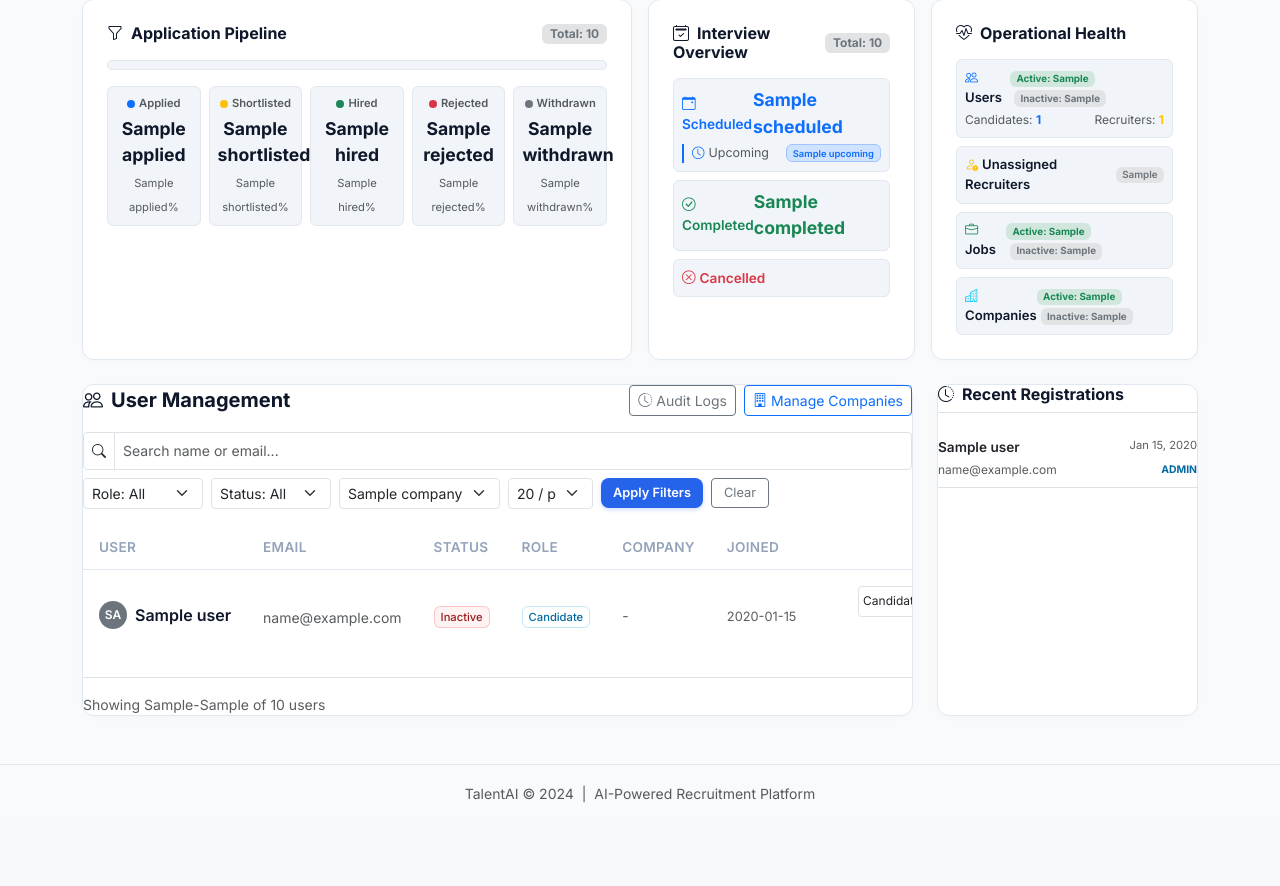
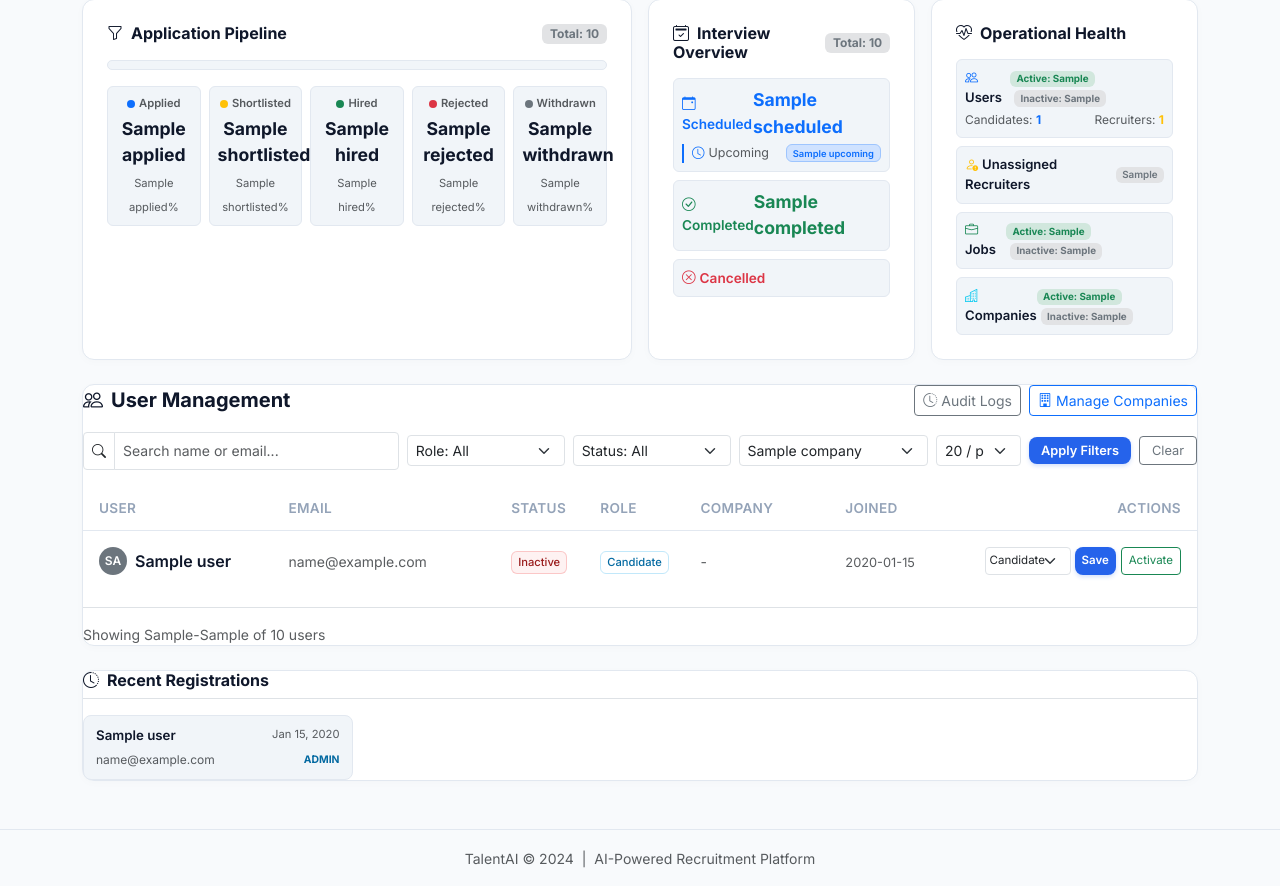
Before and after one commit to govindturkar69-crypto/TalentAI-Recruitment-Platform, a Flask app: template templates/admin_dashboard.html in a window 1280 px wide. Shown: the part 356-1242 px from the top of the page. Before the commit the page ends 1159 px from the top, so only its background shows below. Run offline with Flask 3, Linux system fonts and the light colour scheme; the template is opened without the code that fills it: most values are stand-ins (such as "Sample title", 1, 10 or a date in 2020); some libraries are stand-ins or nearby versions.

Commit message:
fix(ui): polish admin dashboard and audit layouts

```diff
--- a/static/css/style.css
+++ b/static/css/style.css
@@ -1290,3 +1290,128 @@ main.container { animation: fadeInUp 0.35s var(--ease); }
 .form-control-sm, .form-select-sm {
   min-height: 31px;
 }
+
+/* ── Admin Dashboard & Audit Logs Layout Polish ───────────────── */
+.col-admin-management,
+.col-admin-recent {
+  width: 100%;
+  flex: 0 0 auto;
+  padding-right: calc(var(--bs-gutter-x) * .5);
+  padding-left: calc(var(--bs-gutter-x) * .5);
+}
+
+@media (min-width: 1600px) {
+  .col-admin-management {
+    width: 75%;
+  }
+
+  .col-admin-recent {
+    width: 25%;
+  }
+}
+
+/* User Filter Grid */
+.user-filter-grid {
+  display: grid;
+  grid-template-columns: 1fr;
+  gap: 0.5rem;
+  align-items: center;
+}
+
+@media (min-width: 576px) {
+  .user-filter-grid {
+    grid-template-columns: repeat(2, 1fr);
+  }
+}
+
+@media (min-width: 768px) {
+  .user-filter-grid {
+    grid-template-columns: 2fr 1fr 1fr;
+  }
+}
+
+@media (min-width: 1200px) {
+  .user-filter-grid {
+    grid-template-columns: minmax(180px, 2fr) minmax(110px, 1fr) minmax(110px, 1fr) minmax(130px, 1.2fr) 85px auto;
+  }
+}
+
+.user-filter-actions {
+  display: flex;
+  gap: 0.5rem;
+  align-items: center;
+  white-space: nowrap;
+}
+
+/* Admin Table Actions Column (Two-Row Layout) */
+.admin-user-actions {
+  display: flex;
+  flex-direction: column;
+  align-items: flex-end;
+  gap: 0.3rem;
+}
+
+.admin-action-row {
+  display: flex;
+  justify-content: flex-end;
+  align-items: center;
+  gap: 0.3rem;
+  flex-wrap: nowrap;
+}
+
+/* Recent Registrations Grid */
+.recent-registrations-grid {
+  display: grid;
+  grid-template-columns: repeat(auto-fill, minmax(240px, 1fr));
+  gap: 0.75rem;
+}
+
+@media (min-width: 1600px) {
+  .recent-registrations-grid {
+    grid-template-columns: 1fr;
+  }
+}
+
+.recent-reg-item {
+  background: var(--bg-alt);
+  border: 1px solid var(--border-color);
+  border-radius: 8px;
+  padding: 0.6rem 0.75rem;
+  display: flex;
+  flex-direction: column;
+  gap: 0.35rem;
+  min-width: 0;
+}
+
+/* Audit Filter Grid */
+.audit-filter-grid {
+  display: grid;
+  grid-template-columns: 1fr;
+  gap: 0.65rem;
+  align-items: end;
+}
+
+@media (min-width: 576px) {
+  .audit-filter-grid {
+    grid-template-columns: repeat(2, 1fr);
+  }
+}
+
+@media (min-width: 768px) {
+  .audit-filter-grid {
+    grid-template-columns: repeat(3, 1fr);
+  }
+}
+
+@media (min-width: 1200px) {
+  .audit-filter-grid {
+    grid-template-columns: minmax(180px, 1.8fr) minmax(120px, 1fr) minmax(120px, 1fr) minmax(120px, 1fr) minmax(120px, 1fr) 75px auto;
+  }
+}
+
+.audit-filter-actions {
+  display: flex;
+  gap: 0.5rem;
+  align-items: center;
+  white-space: nowrap;
+}
--- a/templates/admin_dashboard.html
+++ b/templates/admin_dashboard.html
@@ -227,11 +227,11 @@
 
 <div class="row g-4">
   <!-- Main Column: User Management -->
-  <div class="col-12 col-xl-9">
+  <div class="col-admin-management">
     <div class="saas-card h-100">
       <div class="d-flex justify-content-between align-items-center mb-3 flex-wrap gap-2">
         <h5 class="fw-bold mb-0 text-nowrap"><i class="bi bi-people me-2"></i>User Management</h5>
-        <div class="d-flex gap-2">
+        <div class="d-flex gap-2 flex-wrap">
           <a href="{{ url_for('admin.audit_logs') }}" class="btn btn-sm btn-outline-secondary text-nowrap">
             <i class="bi bi-clock-history me-1"></i>Audit Logs
           </a>
@@ -242,26 +242,26 @@
       </div>
 
       <!-- Server-Side Filter Form -->
-      <form method="GET" action="{{ url_for('admin.dashboard') }}" class="d-flex flex-wrap gap-2 align-items-center mb-3">
-        <div class="input-group input-group-sm flex-grow-1" style="min-width: 180px;">
+      <form method="GET" action="{{ url_for('admin.dashboard') }}" class="user-filter-grid mb-3">
+        <div class="input-group input-group-sm">
           <span class="input-group-text bg-transparent"><i class="bi bi-search"></i></span>
           <input type="text" name="q" class="form-control" placeholder="Search name or email..." value="{{ filters.q }}">
         </div>
-        <div style="min-width: 120px;">
+        <div>
           <select name="role" class="form-select form-select-sm">
             <option value="" {% if not filters.role %}selected{% endif %}>Role: All</option>
             <option value="candidate" {% if filters.role == 'candidate' %}selected{% endif %}>Candidate</option>
             <option value="recruiter" {% if filters.role == 'recruiter' %}selected{% endif %}>Recruiter</option>
           </select>
         </div>
-        <div style="min-width: 120px;">
+        <div>
           <select name="status" class="form-select form-select-sm">
             <option value="" {% if not filters.status %}selected{% endif %}>Status: All</option>
             <option value="active" {% if filters.status == 'active' %}selected{% endif %}>Active</option>
             <option value="inactive" {% if filters.status == 'inactive' %}selected{% endif %}>Inactive</option>
           </select>
         </div>
-        <div style="min-width: 140px;">
+        <div>
           <select name="company_id" class="form-select form-select-sm">
             <option value="" {% if not filters.company_id %}selected{% endif %}>Company: All</option>
             {% for company in companies %}
@@ -269,44 +269,50 @@
             {% endfor %}
           </select>
         </div>
-        <div style="width: 85px;">
+        <div>
           <select name="per_page" class="form-select form-select-sm">
             <option value="20" {% if filters.per_page == 20 %}selected{% endif %}>20 / pg</option>
             <option value="50" {% if filters.per_page == 50 %}selected{% endif %}>50 / pg</option>
             <option value="100" {% if filters.per_page == 100 %}selected{% endif %}>100 / pg</option>
           </select>
         </div>
-        <div class="d-flex gap-2">
+        <div class="user-filter-actions">
           <button type="submit" class="saas-btn-primary btn-sm text-nowrap" style="font-size:0.8rem; padding: 4px 12px; white-space: nowrap;">Apply Filters</button>
+          {% if filters.q or filters.role or filters.status or filters.company_id or filters.per_page != 20 %}
           <a href="{{ url_for('admin.dashboard') }}" class="btn btn-sm btn-outline-secondary text-nowrap" style="font-size:0.8rem; padding: 4px 12px; white-space: nowrap;">Clear</a>
+          {% endif %}
         </div>
       </form>
 
       <div class="table-responsive">
-        <table class="table saas-table table-sm align-middle mb-0" id="usersTable">
+        <table class="table saas-table table-sm align-middle mb-0" id="usersTable" style="table-layout: fixed; width: 100%;">
           <thead>
             <tr>
-              <th style="min-width: 110px;">User</th>
-              <th style="min-width: 130px;">Email</th>
-              <th style="width: 70px; white-space: nowrap;">Status</th>
-              <th style="width: 80px; white-space: nowrap;">Role</th>
-              <th style="min-width: 90px;">Company</th>
-              <th style="width: 85px; white-space: nowrap;">Joined</th>
-              <th class="text-end" style="min-width: 200px;">Actions</th>
+              <th style="width: 17%;">User</th>
+              <th style="width: 20%;">Email</th>
+              <th style="width: 8%; white-space: nowrap;">Status</th>
+              <th style="width: 9%; white-space: nowrap;">Role</th>
+              <th style="width: 13%;">Company</th>
+              <th style="width: 10%; white-space: nowrap;">Joined</th>
+              <th class="text-end" style="width: 23%;">Actions</th>
             </tr>
           </thead>
           <tbody>
             {% for user in users %}
             <tr>
               <td class="fw-semibold">
-                <div class="d-flex align-items-center gap-2">
+                <div class="d-flex align-items-center gap-2 overflow-hidden">
                   <div class="saas-avatar-sm rounded-circle bg-secondary text-white d-flex align-items-center justify-content-center flex-shrink-0" style="width:28px;height:28px;font-size:0.75rem;">
                     {{ user.name[:2] | upper }}
                   </div>
-                  <span class="text-truncate" style="max-width: 140px;" title="{{ user.name }}">{{ user.name }}</span>
+                  <span class="text-truncate" title="{{ user.name }}">{{ user.name }}</span>
                 </div>
               </td>
-              <td><span class="text-muted small d-inline-block text-truncate" style="max-width: 175px; vertical-align: middle;" title="{{ user.email }}">{{ user.email }}</span></td>
+              <td>
+                <div class="text-truncate" title="{{ user.email }}">
+                  <span class="text-muted small">{{ user.email }}</span>
+                </div>
+              </td>
               <td style="white-space: nowrap;">
                 {% if user.is_active %}
                   <span class="saas-skill-chip" style="background:var(--success-tint);color:#166534;border-color:rgba(34,197,94,0.25);padding:2px 6px;font-size:0.7rem;">Active</span>
@@ -327,7 +333,9 @@
               </td>
               <td>
                 {% if user.role == 'recruiter' %}
-                  <span class="text-muted small d-inline-block text-truncate" style="max-width: 130px; vertical-align: middle;" title="{{ user.company_name or 'Unassigned' }}">{{ user.company_name or 'Unassigned' }}</span>
+                  <div class="text-truncate" title="{{ user.company_name or 'Unassigned' }}">
+                    <span class="text-muted small">{{ user.company_name or 'Unassigned' }}</span>
+                  </div>
                 {% else %}
                   <span class="text-muted small">-</span>
                 {% endif %}
@@ -338,44 +346,47 @@
                 </span>
               </td>
               <td class="text-end">
-                <!-- Action Form Container -->
-                <div class="d-flex flex-column align-items-end gap-1">
-                  <div class="d-flex align-items-center justify-content-end gap-1 flex-wrap">
+                <div class="admin-user-actions">
+                  <!-- Row 1: Role select + Save + Activate/Deactivate -->
+                  <div class="admin-action-row">
                     <!-- Role Mutation Form -->
-                    <form action="{{ url_for('admin.update_role', user_id=user.id, page=pagination.page, **active_filters) }}" method="POST" class="d-inline-flex align-items-center gap-1">
+                    <form action="{{ url_for('admin.update_role', user_id=user.id, page=pagination.page, **active_filters) }}" method="POST" class="d-inline-flex align-items-center gap-1 m-0">
                       <input type="hidden" name="csrf_token" value="{{ csrf_token() }}">
-                      <select name="role" class="form-select form-select-sm" style="width: 90px; font-size: 0.75rem; padding: 2px 4px;" {% if user.id == session.get('user_id') %}disabled{% endif %}>
+                      <select name="role" class="form-select form-select-sm" style="width: 86px; font-size: 0.72rem; padding: 2px 4px; min-height: 28px;" {% if user.id == session.get('user_id') %}disabled{% endif %}>
                         <option value="candidate" {% if user.role == 'candidate' %}selected{% endif %}>Candidate</option>
                         <option value="recruiter" {% if user.role == 'recruiter' %}selected{% endif %}>Recruiter</option>
                       </select>
-                      <button type="submit" class="saas-btn-primary text-nowrap" style="font-size:0.75rem; padding: 2px 8px;" {% if user.id == session.get('user_id') %}disabled{% endif %}>
+                      <button type="submit" class="saas-btn-primary text-nowrap" style="font-size:0.72rem; padding: 2px 7px; min-height: 28px;" {% if user.id == session.get('user_id') %}disabled{% endif %}>
                         Save
                       </button>
                     </form>
                     <!-- Status Mutation Form -->
-                    <form action="{{ url_for('admin.update_status', user_id=user.id, page=pagination.page, **active_filters) }}" method="POST" class="d-inline-flex align-items-center">
+                    <form action="{{ url_for('admin.update_status', user_id=user.id, page=pagination.page, **active_filters) }}" method="POST" class="d-inline-flex align-items-center m-0">
                       <input type="hidden" name="csrf_token" value="{{ csrf_token() }}">
                       {% if user.is_active %}
                         <input type="hidden" name="status" value="inactive">
-                        <button type="submit" class="btn btn-sm btn-outline-danger text-nowrap" style="font-size:0.75rem; padding: 2px 8px;" {% if user.id == session.get('user_id') %}disabled{% endif %}>Deactivate</button>
+                        <button type="submit" class="btn btn-sm btn-outline-danger text-nowrap" style="font-size:0.72rem; padding: 2px 7px; min-height: 28px;" {% if user.id == session.get('user_id') %}disabled{% endif %}>Deactivate</button>
                       {% else %}
                         <input type="hidden" name="status" value="active">
-                        <button type="submit" class="btn btn-sm btn-outline-success text-nowrap" style="font-size:0.75rem; padding: 2px 8px;" {% if user.id == session.get('user_id') %}disabled{% endif %}>Activate</button>
+                        <button type="submit" class="btn btn-sm btn-outline-success text-nowrap" style="font-size:0.72rem; padding: 2px 7px; min-height: 28px;" {% if user.id == session.get('user_id') %}disabled{% endif %}>Activate</button>
                       {% endif %}
                     </form>
                   </div>
+
+                  <!-- Row 2 for recruiter only: Company select + Assign -->
                   {% if user.role == 'recruiter' %}
-                  <!-- Company Assignment Form -->
-                  <form action="{{ url_for('admin.assign_company', user_id=user.id, page=pagination.page, **active_filters) }}" method="POST" class="d-inline-flex align-items-center justify-content-end gap-1">
+                  <div class="admin-action-row">
+                    <form action="{{ url_for('admin.assign_company', user_id=user.id, page=pagination.page, **active_filters) }}" method="POST" class="d-inline-flex align-items-center gap-1 m-0">
                       <input type="hidden" name="csrf_token" value="{{ csrf_token() }}">
-                    <select name="company_id" class="form-select form-select-sm" style="width: 125px; font-size: 0.75rem; padding: 2px 4px;">
+                      <select name="company_id" class="form-select form-select-sm" style="width: 120px; font-size: 0.72rem; padding: 2px 4px; min-height: 28px;">
                         <option value="">-- No Company --</option>
                         {% for company in companies if company.is_active %}
                         <option value="{{ company.id }}" {% if user.company_id == company.id %}selected{% endif %}>{{ company.name }}</option>
                         {% endfor %}
                       </select>
-                    <button type="submit" class="btn btn-sm btn-outline-secondary text-nowrap" style="font-size:0.75rem; padding: 2px 8px;">Assign</button>
+                      <button type="submit" class="btn btn-sm btn-outline-secondary text-nowrap" style="font-size:0.72rem; padding: 2px 7px; min-height: 28px;">Assign</button>
                     </form>
+                  </div>
                   {% endif %}
                 </div>
               </td>
@@ -445,16 +456,16 @@
   </div>
 
   <!-- Side Column: Recent Registrations -->
-  <div class="col-12 col-xl-3">
+  <div class="col-admin-recent">
     <div class="saas-card h-100">
       <h6 class="fw-bold mb-3 pb-2 border-bottom"><i class="bi bi-clock-history me-2"></i>Recent Registrations</h6>
 
       {% if recent_users %}
-        <div class="list-group list-group-flush">
+        <div class="recent-registrations-grid">
           {% for ru in recent_users %}
-          <div class="list-group-item px-0 py-2 border-bottom">
-            <div class="d-flex justify-content-between align-items-start mb-1 gap-2">
-              <span class="fw-semibold text-truncate" style="font-size:0.85rem;" title="{{ ru.name }}">{{ ru.name }}</span>
+          <div class="recent-reg-item">
+            <div class="d-flex justify-content-between align-items-start gap-2">
+              <span class="fw-semibold text-truncate" style="font-size:0.83rem;" title="{{ ru.name }}">{{ ru.name }}</span>
               <small class="text-muted text-nowrap" style="font-size:0.7rem;">
                 {{ ru.created_at.strftime('%b %d, %Y') if ru.created_at else '' }}
               </small>
@@ -469,7 +480,7 @@
           {% endfor %}
         </div>
       {% else %}
-        <div class="text-center text-muted mt-4">
+        <div class="text-center text-muted py-3">
           <small>No recent registrations.</small>
         </div>
       {% endif %}
```
Also changed, not shown: templates/admin_audit_logs.html (+25 -27 lines). Lines whose indentation alone changed are shown as unchanged.
